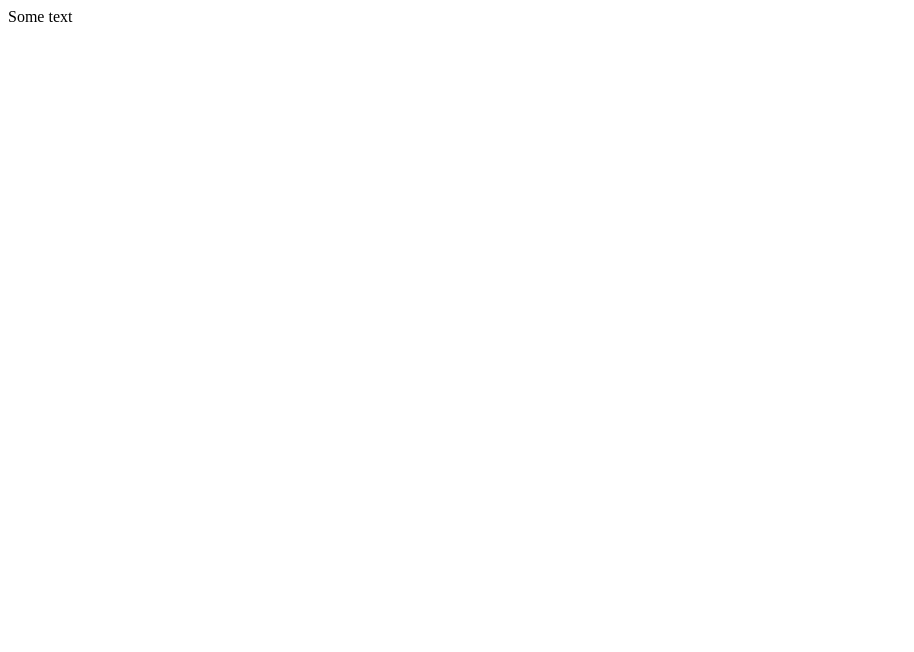
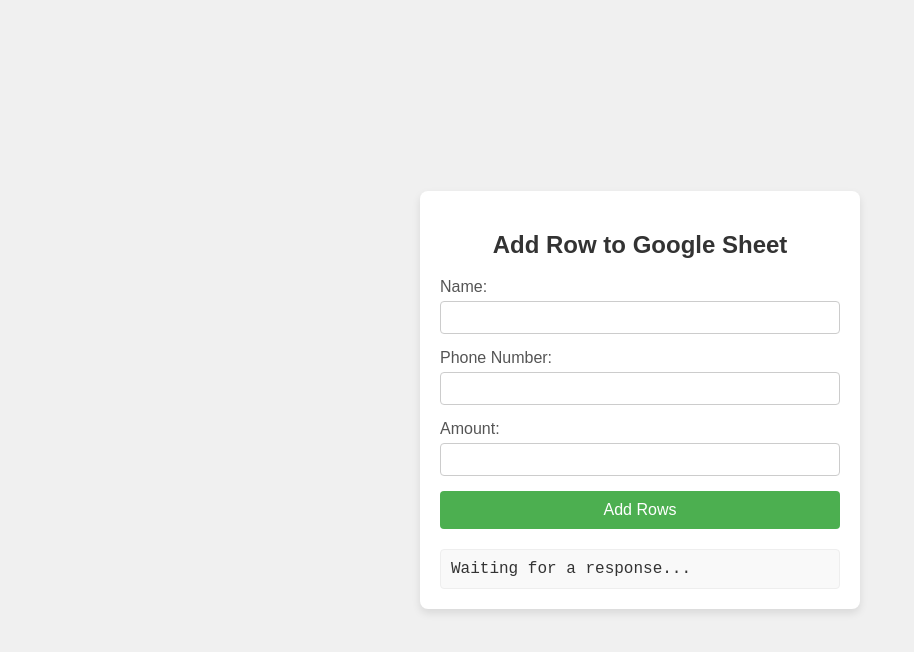
Before and after one commit to woutheijne/GoedeDoelenDagHades, a plain HTML site: page index.html in a window 1280 px wide. Shown: the whole page, without its empty margins (0-914 px from the left). Drawn offline with Linux system fonts and the light colour scheme.

Commit message:
Update index.html

```diff
--- a/index.html
+++ b/index.html
@@ -3,9 +3,137 @@
 <head>
     <meta charset="UTF-8">
     <meta name="viewport" content="width=device-width, initial-scale=1.0">
-    <title>Document</title>
+    <title>Google Sheets API POST</title>
+    <style>
+        body {
+            font-family: Arial, sans-serif;
+            display: flex;
+            justify-content: center;
+            align-items: center;
+            height: 100vh;
+            background-color: #f0f0f0;
+            margin: 0;
+            flex-direction: column;
+        }
+        .container {
+            background-color: #fff;
+            padding: 20px;
+            border-radius: 8px;
+            box-shadow: 0 4px 8px rgba(0, 0, 0, 0.1);
+            width: 90%;
+            max-width: 400px;
+        }
+        h2 {
+            text-align: center;
+            color: #333;
+        }
+        .form-group {
+            margin-bottom: 15px;
+        }
+        label {
+            display: block;
+            margin-bottom: 5px;
+            color: #555;
+        }
+        input {
+            width: 100%;
+            padding: 8px;
+            box-sizing: border-box;
+            border: 1px solid #ccc;
+            border-radius: 4px;
+        }
+        button {
+            width: 100%;
+            padding: 10px;
+            background-color: #4CAF50;
+            color: white;
+            border: none;
+            border-radius: 4px;
+            cursor: pointer;
+            font-size: 16px;
+        }
+        button:hover {
+            background-color: #45a049;
+        }
+        #response {
+            margin-top: 20px;
+            white-space: pre-wrap;
+            font-family: "Courier New", Courier, monospace;
+            background-color: #f9f9f9;
+            padding: 10px;
+            border-radius: 4px;
+            border: 1px solid #eee;
+            color: #333;
+        }
+    </style>
 </head>
 <body>
-    Some text
+
+<div class="container">
+    <h2>Add Row to Google Sheet</h2>
+    <form id="addRowForm">
+        <div class="form-group">
+            <label for="name">Name:</label>
+            <input type="text" id="name" name="name" required>
+        </div>
+        <div class="form-group">
+            <label for="phonenumber">Phone Number:</label>
+            <input type="text" id="phonenumber" name="phonenumber" required>
+        </div>
+        <div class="form-group">
+            <label for="amount">Amount:</label>
+            <input type="number" id="amount" name="amount" required>
+        </div>
+        <button type="submit">Add Rows</button>
+    </form>
+
+    <div id="response">Waiting for a response...</div>
+</div>
+
+<script>
+    const form = document.getElementById('addRowForm');
+    const responseDiv = document.getElementById('response');
+
+    // IMPORTANT: Replace this URL with your deployed Apps Script web app URL
+    const API_URL = 'YOUR_WEB_APP_URL';
+
+    form.addEventListener('submit', async (e) => {
+        e.preventDefault(); // Prevent the form from submitting normally
+
+        responseDiv.textContent = 'Sending data...';
+
+        const name = document.getElementById('name').value;
+        const phonenumber = document.getElementById('phonenumber').value;
+        const amount = parseInt(document.getElementById('amount').value, 10);
+
+        const requestBody = {
+            name: name,
+            phonenumber: phonenumber,
+            amount: amount
+        };
+
+        try {
+            const res = await fetch(API_URL, {
+                method: 'POST',
+                headers: {
+                    'Content-Type': 'application/json'
+                },
+                body: JSON.stringify(requestBody)
+            });
+
+            const data = await res.json();
+
+            if (res.ok) {
+                responseDiv.textContent = JSON.stringify(data, null, 2);
+            } else {
+                responseDiv.textContent = `Error: ${data.message || 'Unknown error'}`;
+            }
+
+        } catch (error) {
+            responseDiv.textContent = `Fetch error: ${error.message}`;
+        }
+    });
+</script>
+
 </body>
 </html>
```
